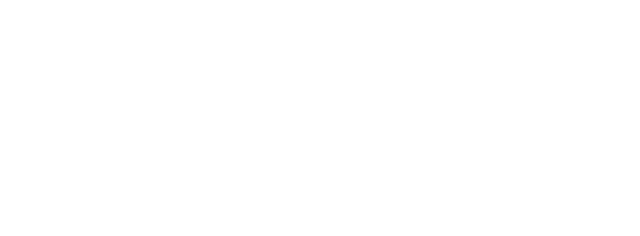
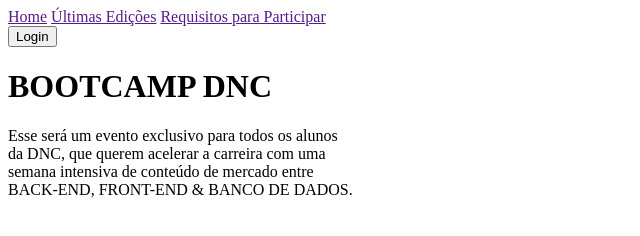
Before and after one commit to Thiago-Milani/bootcamp-dnc, a plain HTML site: page index.html in a window 1280 px wide. Shown: the whole page, without its empty margins (0-640 px from the left). Drawn offline with Linux system fonts and the light colour scheme.

Commit message:
Criação do Estilo CSS do Menu

```diff
--- a/index.html
+++ b/index.html
@@ -1,11 +1,30 @@
 <!DOCTYPE html>
 <html lang="pt-br">
 <head>
+    <link rel="preconnect" href="https://fonts.googleapis.com">
+    <link rel="preconnect" href="https://fonts.gstatic.com" crossorigin>
+    <link href="https://fonts.googleapis.com/css2?family=Inter:wght@100..900&display=swap" rel="stylesheet">
     <meta charset="UTF-8">
     <meta name="viewport" content="width=device-width, initial-scale=1.0">
     <title>Bootcamp DNC</title>
 </head>
 <body>
-
+    <nav id="principal">
+        <div id="menu">
+            <a href="">Home</a>
+            <a href="">Últimas Edições</a>
+            <a href="">Requisitos para Participar</a>
+        </div>
+        <button>Login</button>
+    </nav>
+    <div id="corpo">
+        <div id="textoSuperior">
+            <h1>BOOTCAMP DNC</h1>
+            <p>Esse será um evento exclusivo para todos os alunos<br>
+            da DNC, que querem acelerar a carreira com uma<br>
+            semana intensiva de conteúdo de mercado entre<br>
+            BACK-END, FRONT-END & BANCO DE DADOS.</p>
+        </div>
+    </div>
 </body>
 </html>
--- /dev/null
+++ b/style.css
@@ -0,0 +1,70 @@
+#body {
+    margin: 0;
+    padding: 0;
+}
+    /* Configurações do Menu Principal */
+#principal {
+    width: 100%;
+    height: 100px;
+    background-color: #303030;
+    display: flex;
+    justify-content: space-between;
+    align-items: center;
+    border: 1px solid black;
+}
+    #menu {
+        display: flex;
+        width: 45%;
+        justify-content: space-around; /*espaço em volta*/
+        align-items: center; /*alinhar os itens ao centro*/
+        margin: 5%;
+    }
+    #principal div a {
+        text-decoration: none; /*tirar o sublinhado*/
+        color: #FFFFFF;
+        font-family: Inter;
+        font-size: 25px;
+        font-weight: 600;
+        line-height: 30.26px;
+    }
+    #principal div a:hover{
+        color: #CCCCCC;
+    }
+    #principal button {
+        background-color: #0C70F2;
+        font-family: Inter;
+        font-size: 20px;
+        font-weight: 600;
+        line-height: 24.2px;
+        color: #FFFFFF;
+        width: 80px;
+        height: 39px;
+        top: 31px;
+        left: 1245px;
+        text-align: center;
+        margin-right: 5%;
+        box-shadow: 3px 2px 4px 0px #0C70F240; /*sombra horizontal, vertical, bluhr*/
+        cursor: pointer;
+    }
+    #principal button:hover {
+        transform: translateY(-2px);
+        transition-duration: 0.5s;
+    }
+
+    /* Configurações do corpo */
+#corpo {
+    width: 100%;
+    height: 2200px;
+    top: 103px;
+    border: 1px 0px 0px 0px;
+    background: linear-gradient(180deg, #0C70F2 19.91%, rgba(12, 112, 242, 0) 24.84%);
+    border: 1px solid blue;
+}
+    #textoSuperior {
+        text-align: center;
+        font-family: Inter;
+        font-size: 40px;
+        font-weight: 800;
+        line-height: 96.82px;
+        color: #FFFFFF;
+    }
```
